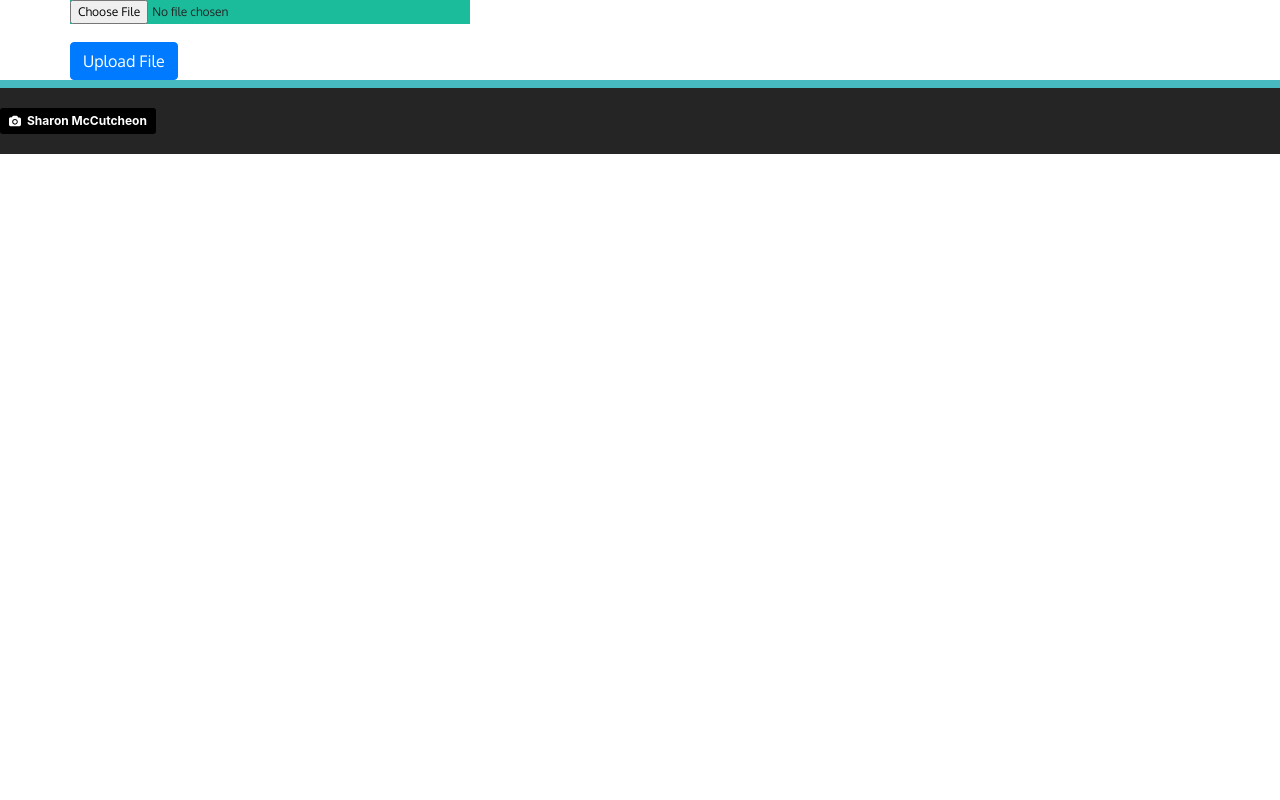
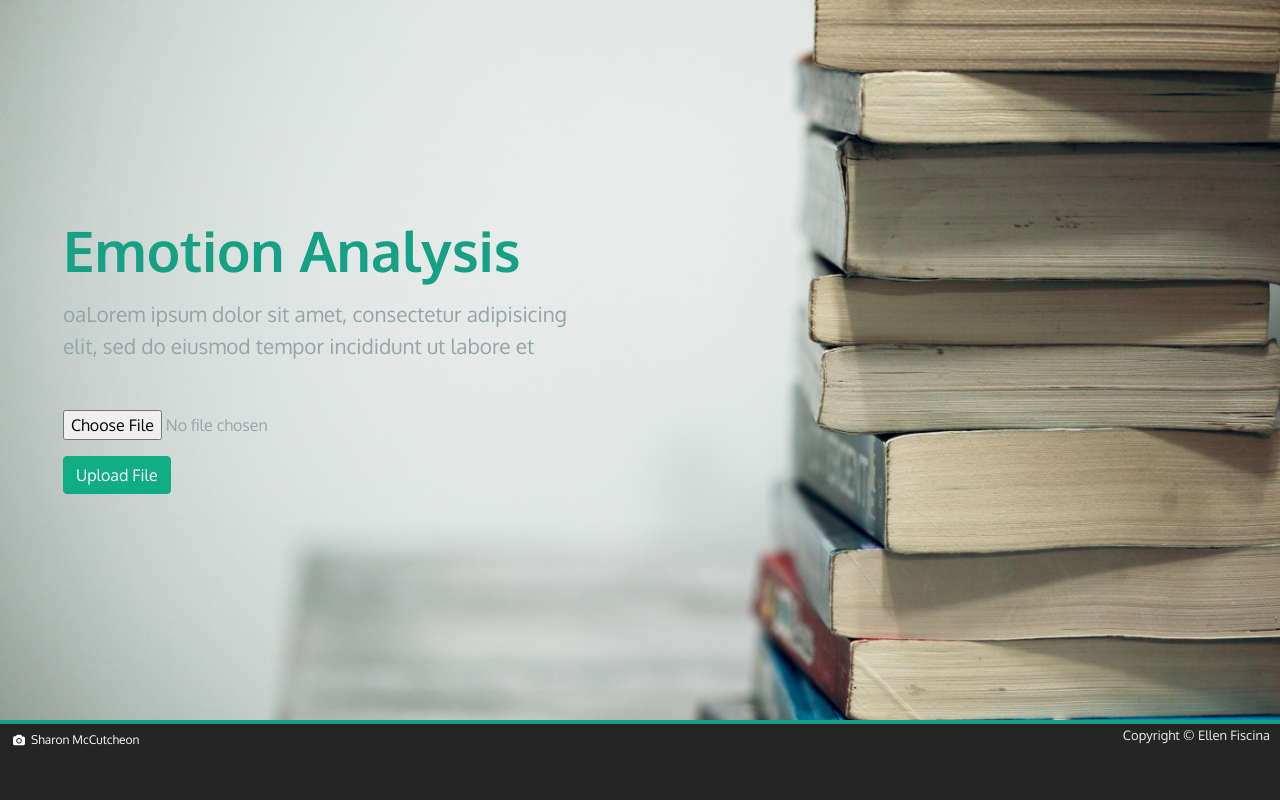
Before and after one commit to ellfiscina/EmotionAnalysis, a Django app: template TextMining/templates/TextMining/index.html in a window 1280 px wide. Run offline with Django 3.2, Linux system fonts and the light colour scheme; the template is opened without the code that fills it, so the values that code supplies are empty; parts of the project's set-up code (start-up, migrations or seed data) failed here and were passed over; some libraries are stand-ins or nearby versions.

Commit message:
landing page template

```diff
--- a/TextMining/models/file_upload.py
+++ b/TextMining/models/file_upload.py
@@ -10,4 +10,4 @@
             destination.write(chunk)
 
     file = open('upload/' + filename, 'r', encoding="utf8")
-    return file.read
+    return file.read()
--- /dev/null
+++ b/TextMining/static/TextMining/style.css
@@ -0,0 +1,92 @@
+@import url("https://fonts.googleapis.com/css?family=Oxygen:400,300,700");
+* {
+  outline: 0;
+  margin: 0;
+  padding: 0;
+}
+
+html, * {
+  text-rendering: optimizeLegibility;
+  -webkit-font-smoothing: antialiased;
+  -moz-osx-font-smoothing: grayscale;
+}
+body {
+  background-image: url("images/background.jpg");
+  background-repeat: no-repeat;
+  background-size: cover;
+  height: 100vh;
+  min-height: 35rem;
+  position: relative;
+  font-family: 'Oxygen', sans-serif;
+  font-weight: 400;
+}
+h1,
+h2,
+h3,
+h4,
+h5,
+h6 {
+  font-weight: 700;
+}
+.main-wrapper .main-wrapper-content{
+  color: #95a5a6;
+}
+.main-wrapper .main-wrapper-content h1 {
+  color: #16a085;
+  font-size: 2.5rem;
+  padding-top: 10px;
+}
+.main-wrapper .main-wrapper-content p {
+  font-size: 1.2rem;
+}
+.main-wrapper .main-wrapper-content p strong {
+  font-weight: 700;
+}
+@media (min-width: 768px) {
+  .main-wrapper {
+    height: 90vh;
+    min-height: 0;
+    width: 40.5rem;
+    padding-bottom: 0;
+  }
+  .main-wrapper .main-wrapper-content {
+    padding-left: 3rem;
+    padding-right: 3rem;
+  }
+  .main-wrapper .main-wrapper-content h1 {
+    font-size: 3.5rem;
+  }
+  .main-wrapper .main-wrapper-content p {
+    font-size: 1.3rem;
+  }
+}
+.btn-primary{
+  background-color: #10ac84;
+  border-color: #10ac84;
+}
+.btn-primary:hover{
+  background-color: #16A085;
+  border-color: #16A085;
+}
+form{
+  padding-bottom: 20px;
+}
+footer{
+  height: 10vh;
+  background-color: #252525;
+  border-top: 4px solid #16a085;
+  color: #ecf0f1;
+  padding: 2px 10px;
+}
+footer p{
+  font-size: small;
+}
+footer a{
+  color:white;
+  text-decoration:none;
+  font-family:-apple-system, BlinkMacSystemFont, &quot;San Francisco&quot;, &quot;Helvetica Neue&quot;, Helvetica, Ubuntu, Roboto, Noto, &quot;Segoe UI&quot;, Arial, sans-serif;
+  font-size:12px;
+  line-height:1.2;
+  display:inline-block;
+  border-radius:3px
+}
--- a/TextMining/templates/TextMining/index.html
+++ b/TextMining/templates/TextMining/index.html
@@ -2,71 +2,38 @@
 <html>
 <head>
   <meta name=viewport content="width=device-width, initial-scale=1">
-  <title>Django File Upload</title>
+  <title>Emotion Analysis</title>
   <link rel="stylesheet" href="https://stackpath.bootstrapcdn.com/bootstrap/4.1.3/css/bootstrap.min.css" integrity="sha384-MCw98/SFnGE8fJT3GXwEOngsV7Zt27NXFoaoApmYm81iuXoPkFOJwJ8ERdknLPMO" crossorigin="anonymous">
-  <style>
-    @import url("https://fonts.googleapis.com/css?family=Oxygen:400,300,700");
-    * {
-      outline: 0;
-      margin: 0;
-      padding: 0;
-    }
-
-    html, * {
-      text-rendering: optimizeLegibility;
-      -webkit-font-smoothing: antialiased;
-      -moz-osx-font-smoothing: grayscale;
-    }
-
-    body {
-      font-family: 'Oxygen', sans-serif;
-      font-size: 12px;
-      line-height: 18px;
-      color: #252525;
-      font-weight: 400;
-    }
-    .footer {
-      display: block;
-      width: 100%;
-      padding: 20px 0;
-      background-color: #252525;
-      border-top: 8px solid #47bac1;
-    }
-    .container {
-      width: 100%;
-    }
-    #choose-file{
-      width: 400px;
-      background-color: #1ABC9C;
-    }
-  </style>
+  {% load static %}
+  <link rel="stylesheet" type="text/css" href="{% static 'TextMining/style.css' %}">
 </head>
-
-<body class="body-wrapper">
+<body>
   <div class="main-wrapper">
-    <section>
-      <div class="container">
-        <div class="row">
-          <form action="{{ request.build_absolute_uri }}upload/" method="POST" enctype="multipart/form-data">
-            {% csrf_token %}
-            <div id="choose-file">
-              <input type="file" name="file"/>
-            </div>
-            <br />
-            <input type="submit" value="Upload File" class="btn btn-primary"/>
-          </form>
+    <div class="container h-100">
+      <div class="row h-100">
+        <div class="col-12 my-auto">
+          <div class="overlay"></div>
+          <div class="main-wrapper-content py-5 py-md-0">
+            <h1 class="mb-3">Emotion Analysis</h1>
+            <p class="mb-5">oaLorem ipsum dolor sit amet, consectetur adipisicing elit, sed do eiusmod tempor incididunt ut labore et
+            <form action="{{ request.build_absolute_uri }}upload/" method="POST" enctype="multipart/form-data">
+              {% csrf_token %}
+              <div class="form-group">
+                <input type="file" class="form-control-file" name="file">
+              </div>
+              <input type="submit" value="Upload File" class="btn btn-primary">
+            </form>
+          </div>
         </div>
       </div>
-    </section>
-
-
-    <div class="footer clearfix">
-      <a style="background-color:black;color:white;text-decoration:none;padding:4px 6px;font-family:-apple-system, BlinkMacSystemFont, &quot;San Francisco&quot;, &quot;Helvetica Neue&quot;, Helvetica, Ubuntu, Roboto, Noto, &quot;Segoe UI&quot;, Arial, sans-serif;font-size:12px;font-weight:bold;line-height:1.2;display:inline-block;border-radius:3px" href="https://unsplash.com/@sharonmccutcheon?utm_medium=referral&amp;utm_campaign=photographer-credit&amp;utm_content=creditBadge" target="_blank" rel="noopener noreferrer" title="Download free do whatever you want high-resolution photos from Sharon McCutcheon"><span style="display:inline-block;padding:2px 3px"><svg xmlns="http://www.w3.org/2000/svg" style="height:12px;width:auto;position:relative;vertical-align:middle;top:-1px;fill:white" viewBox="0 0 32 32"><title>unsplash-logo</title><path d="M20.8 18.1c0 2.7-2.2 4.8-4.8 4.8s-4.8-2.1-4.8-4.8c0-2.7 2.2-4.8 4.8-4.8 2.7.1 4.8 2.2 4.8 4.8zm11.2-7.4v14.9c0 2.3-1.9 4.3-4.3 4.3h-23.4c-2.4 0-4.3-1.9-4.3-4.3v-15c0-2.3 1.9-4.3 4.3-4.3h3.7l.8-2.3c.4-1.1 1.7-2 2.9-2h8.6c1.2 0 2.5.9 2.9 2l.8 2.4h3.7c2.4 0 4.3 1.9 4.3 4.3zm-8.6 7.5c0-4.1-3.3-7.5-7.5-7.5-4.1 0-7.5 3.4-7.5 7.5s3.3 7.5 7.5 7.5c4.2-.1 7.5-3.4 7.5-7.5z"></path></svg></span><span style="display:inline-block;padding:2px 3px">Sharon McCutcheon</span></a>
     </div>
   </div>
+  <footer>
+    <p class="float-right">Copyright &copy; Ellen Fiscina</p>
+    <a href="https://unsplash.com/@sharonmccutcheon?utm_medium=referral&amp;utm_campaign=photographer-credit&amp;utm_content=creditBadge" target="_blank" rel="noopener noreferrer" title="Download free do whatever you want high-resolution photos from Sharon McCutcheon"><span style="display:inline-block;padding:2px 3px"><svg xmlns="http://www.w3.org/2000/svg" style="height:12px;width:auto;position:relative;vertical-align:middle;top:-1px;fill:white" viewBox="0 0 32 32"><title>unsplash-logo</title><path d="M20.8 18.1c0 2.7-2.2 4.8-4.8 4.8s-4.8-2.1-4.8-4.8c0-2.7 2.2-4.8 4.8-4.8 2.7.1 4.8 2.2 4.8 4.8zm11.2-7.4v14.9c0 2.3-1.9 4.3-4.3 4.3h-23.4c-2.4 0-4.3-1.9-4.3-4.3v-15c0-2.3 1.9-4.3 4.3-4.3h3.7l.8-2.3c.4-1.1 1.7-2 2.9-2h8.6c1.2 0 2.5.9 2.9 2l.8 2.4h3.7c2.4 0 4.3 1.9 4.3 4.3zm-8.6 7.5c0-4.1-3.3-7.5-7.5-7.5-4.1 0-7.5 3.4-7.5 7.5s3.3 7.5 7.5 7.5c4.2-.1 7.5-3.4 7.5-7.5z"></path></svg></span><span style="display:inline-block;padding:2px 3px">Sharon McCutcheon</span></a>
+  </footer>
   <script src="https://code.jquery.com/jquery-3.3.1.slim.min.js" integrity="sha384-q8i/X+965DzO0rT7abK41JStQIAqVgRVzpbzo5smXKp4YfRvH+8abtTE1Pi6jizo" crossorigin="anonymous"></script>
   <script src="https://cdnjs.cloudflare.com/ajax/libs/popper.js/1.14.3/umd/popper.min.js" integrity="sha384-ZMP7rVo3mIykV+2+9J3UJ46jBk0WLaUAdn689aCwoqbBJiSnjAK/l8WvCWPIPm49" crossorigin="anonymous"></script>
   <script src="https://stackpath.bootstrapcdn.com/bootstrap/4.1.3/js/bootstrap.min.js" integrity="sha384-ChfqqxuZUCnJSK3+MXmPNIyE6ZbWh2IMqE241rYiqJxyMiZ6OW/JmZQ5stwEULTy" crossorigin="anonymous"></script>
 </body>
-
 </html>
--- a/TextMining/templates/TextMining/upload.html
+++ b/TextMining/templates/TextMining/upload.html
@@ -1 +1,5 @@
-{{raw}}
+<ul>
+{% for r in raw %}
+<li>{{r}}</li>
+{% endfor %}
+</ul>
```
Also changed, not shown: TextMining/views.py (+8 -7 lines), TextMining/static/TextMining/images/background.jpg (renamed from sharon-mccutcheon-532782-unsplash.jpg).
